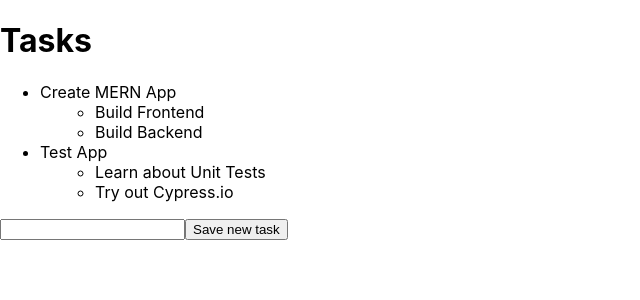
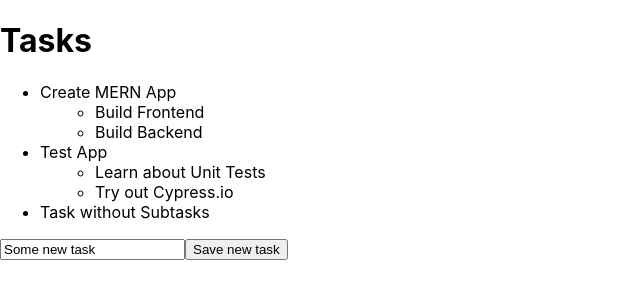
Before and after one commit to MichDist/extended-todo-list, a React (Create React App) app: page / in a window 1280 px wide. Shown: the top 300 px of the page, without its empty margins (0-640 px from the left). Built offline with nearby package versions, Linux system fonts and the light colour scheme.

Commit message:
Fixed bug for tasks without subtasks

```diff
--- a/src/App.js
+++ b/src/App.js
@@ -39,15 +39,36 @@ const tasks = [
         mainTask: 2
       }
     ]
+  },
+  {
+    id: 3,
+    content: 'Task without Subtasks',
+    date: '2020-02-07',
+    important: false,
+    Subtasks: null
   }
 ]
 
 const App = () => {
-  const [tasksState, setTasks] = useState(tasks);
+  const [tasksState, setTasksState] = useState(tasks);
+  const [newTask, setNewTask] = useState('Some new task');
 
   const addTask = (event) => {
     event.preventDefault();
-    console.log('Button clicked', event.target);
+    const newTaskObject = {
+      id: tasks.length + 1,
+      content: newTask,
+      date: new Date().toISOString(),
+      important: Math.random() > 0.5
+    }
+
+    setTasksState(tasks.concat(newTaskObject));
+    setNewTask('Some new Task');
+  }
+
+  const handleNewTask = (event) => {
+    console.log(event.target.value);
+    setNewTask(event.target.value);
   }
 
   return (
@@ -57,7 +78,9 @@ const App = () => {
         <Task tasks={tasksState}/>
       </ul>
       <form onSubmit={addTask}>
-        <input />
+        <input
+          value={newTask}
+          onChange={handleNewTask}/>
         <button type="submit">Save new task</button>
       </form>
     </div>
--- a/src/components/Subtask.js
+++ b/src/components/Subtask.js
@@ -1,9 +1,14 @@
 import React from 'react';
 
 const Subtask = ({task}) => {
+if(task.subtasks !== undefined) {
   return (
     task.subtasks.map(subtask => <li className='subtask' key={subtask.id}>{subtask.content}</li>)
   )
 }
+else {
+  return (null);
+}
+}
 
 export default Subtask;
--- a/src/components/Task.js
+++ b/src/components/Task.js
@@ -4,7 +4,10 @@ import Subtask from './Subtask';
 const Task = ({tasks}) => {
     return (
       tasks.map(task => <li key={task.id}>{task.content}
-      <ul>{<Subtask task={task} />}</ul></li>)
+
+      <ul>{<Subtask task={task} />}</ul>
+
+      </li>)
     )
   }
 
```
